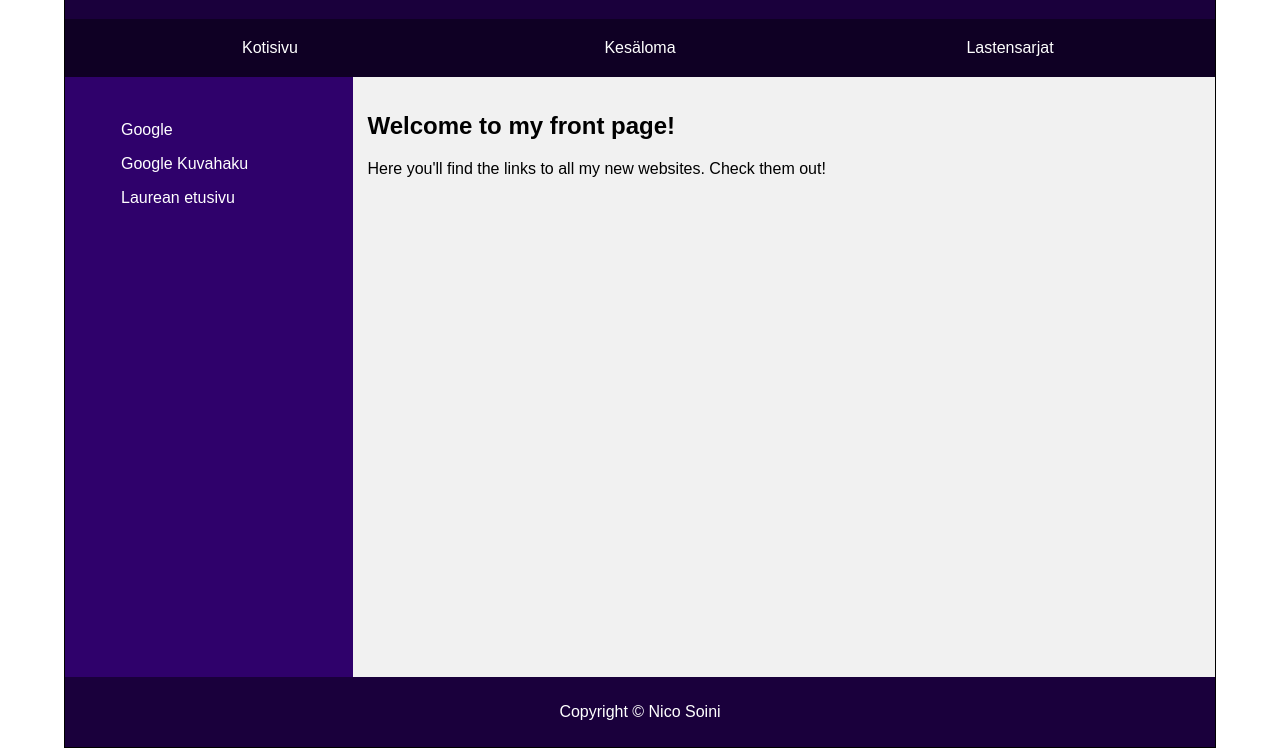
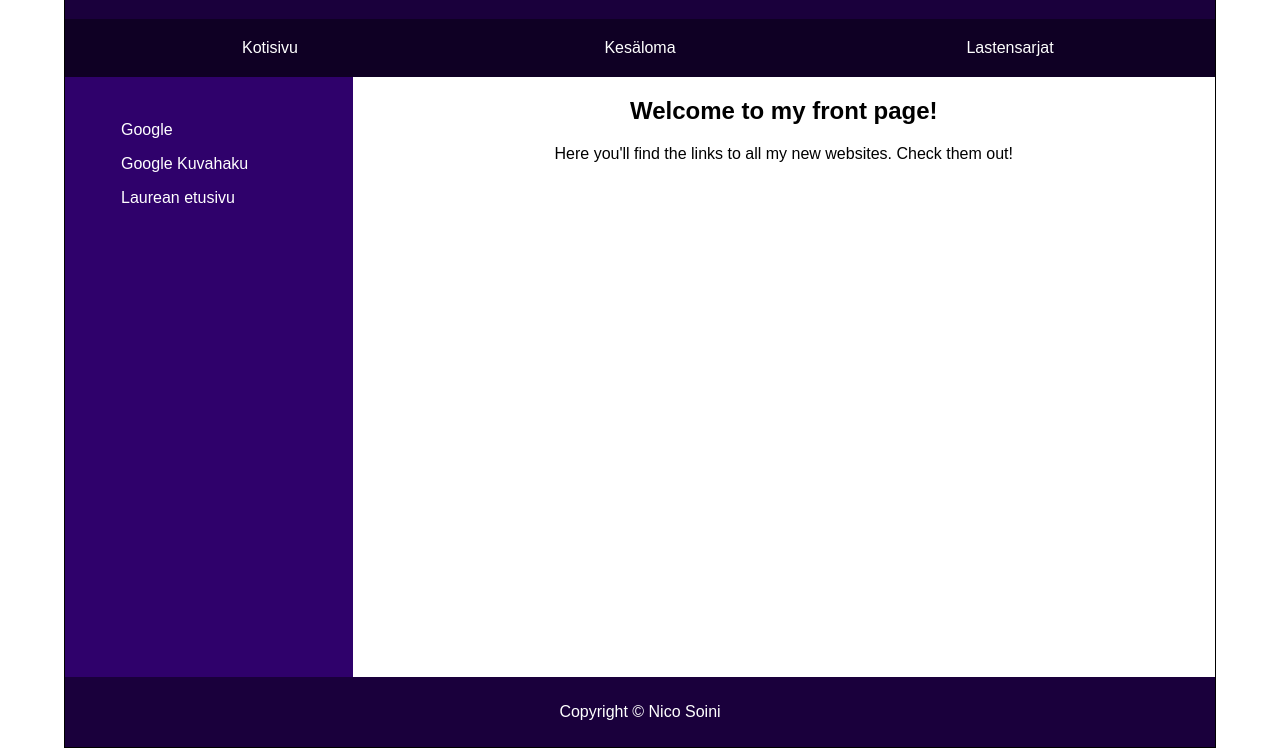
Before and after one commit to nicosoini/R0244_Verkkosivut_2024, a plain HTML site: page WS06/third.html in a window 1280 px wide. Shown: the part 68-824 px from the top of the page. Drawn offline with Linux system fonts and the light colour scheme.

Commit message:
remonttia

```diff
--- a/WS06/styles/styles.css
+++ b/WS06/styles/styles.css
@@ -149,3 +149,9 @@ footer {
   padding-left: 15px;
   padding-right: 30px;
 }
+#section1{
+  width: 100%;
+  height: 600px;
+  padding: 0%;
+  text-align: center;
+}
--- a/WS06/third.html
+++ b/WS06/third.html
@@ -23,7 +23,7 @@
         </div>
       </div>
       </nav>
-<section>
+<section id="section1">
       <nav class="horizontal">
         <ul>
           <li><a href="https://www.google.com/" target="_blank">Google</a></li>
@@ -39,12 +39,12 @@
           </li>
         </ul>
       </nav>
-      <article class="article">
+      <div>
         <h2>Welcome to my front page!</h2>
         <p>
           Here you'll find the links to all my new websites. Check them out!
         </p>
-      </article>
+      </div>
     </section>
     <footer><p>Copyright © Nico Soini</p></footer>
   </body>
```
